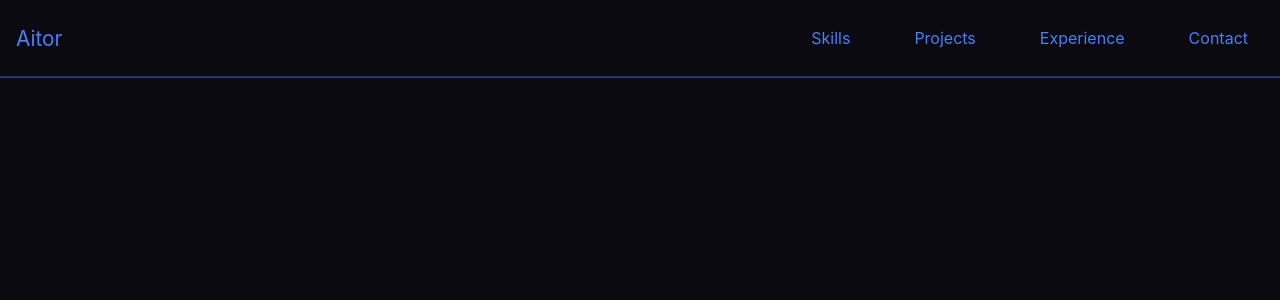
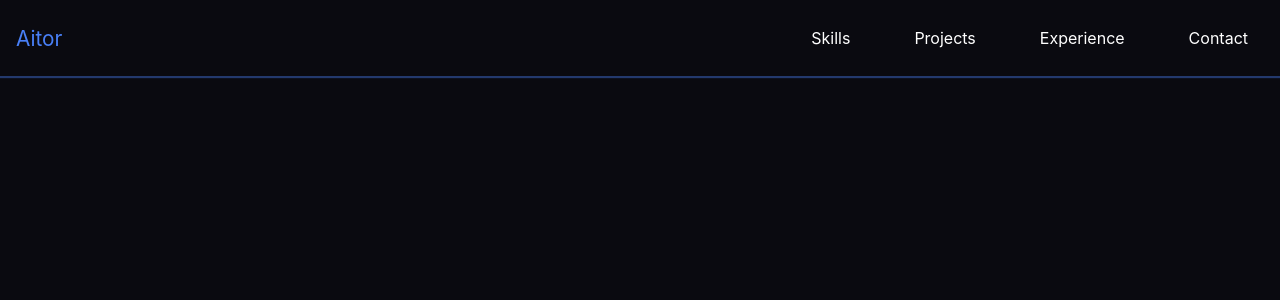
Before and after one commit to Aitor-bot/personalPortfolio, a React (Create React App) app: page / in a window 1280 px wide. Shown: the top 300 px of the page. Built offline with nearby package versions, Linux system fonts and the light colour scheme.

Commit message:
change menu a color from blue to white

```diff
--- a/src/components/Menu/Menu.scss
+++ b/src/components/Menu/Menu.scss
@@ -25,7 +25,7 @@
 }
 
 .navigation_menu a {
-    color: #4980F8;
+    color: white;
 }
 
 .navigation_menu ul {
```
